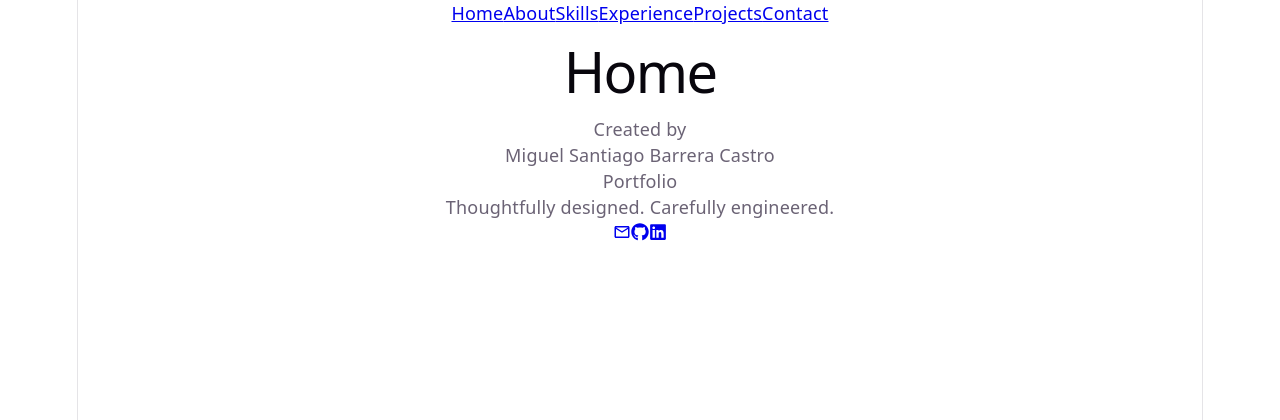
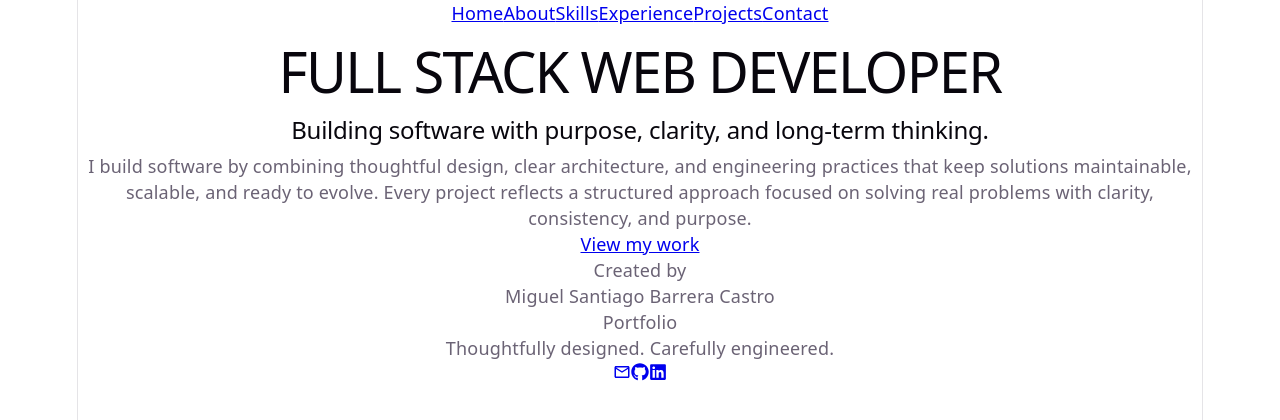
Before and after one commit to Entus01/Portfolio, a React (Vite) app: page / in a window 1280 px wide. Shown: the top 420 px of the page. Built offline with nearby package versions, Linux system fonts and the light colour scheme.

Commit message:
feat(home): add hero section and portfolio introduction

```diff
--- a/src/pages/Home/Home.jsx
+++ b/src/pages/Home/Home.jsx
@@ -1,5 +1,19 @@
+import { Link } from "react-router-dom";
+
 export default function Home() {
-    return (
-        <h1>Home</h1>
-    );
-};
+  return (
+    <>
+      <h1>FULL STACK WEB DEVELOPER</h1>
+      <h2>
+        Building software with purpose, clarity, and long-term thinking.
+      </h2>
+      <p>
+        I build software by combining thoughtful design, clear architecture, and
+        engineering practices that keep solutions maintainable, scalable, and
+        ready to evolve. Every project reflects a structured approach focused on
+        solving real problems with clarity, consistency, and purpose.
+      </p>
+      <Link to="/projects">View my work</Link>
+    </>
+  );
+}
```
